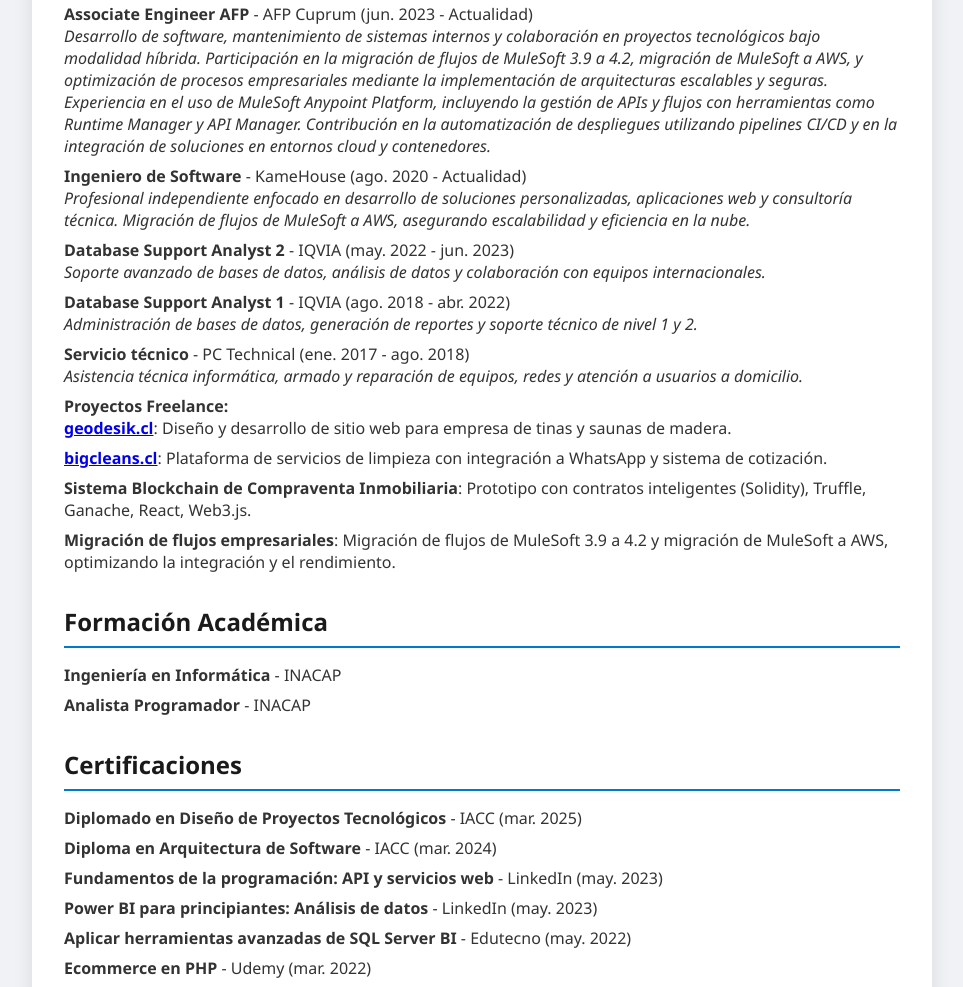
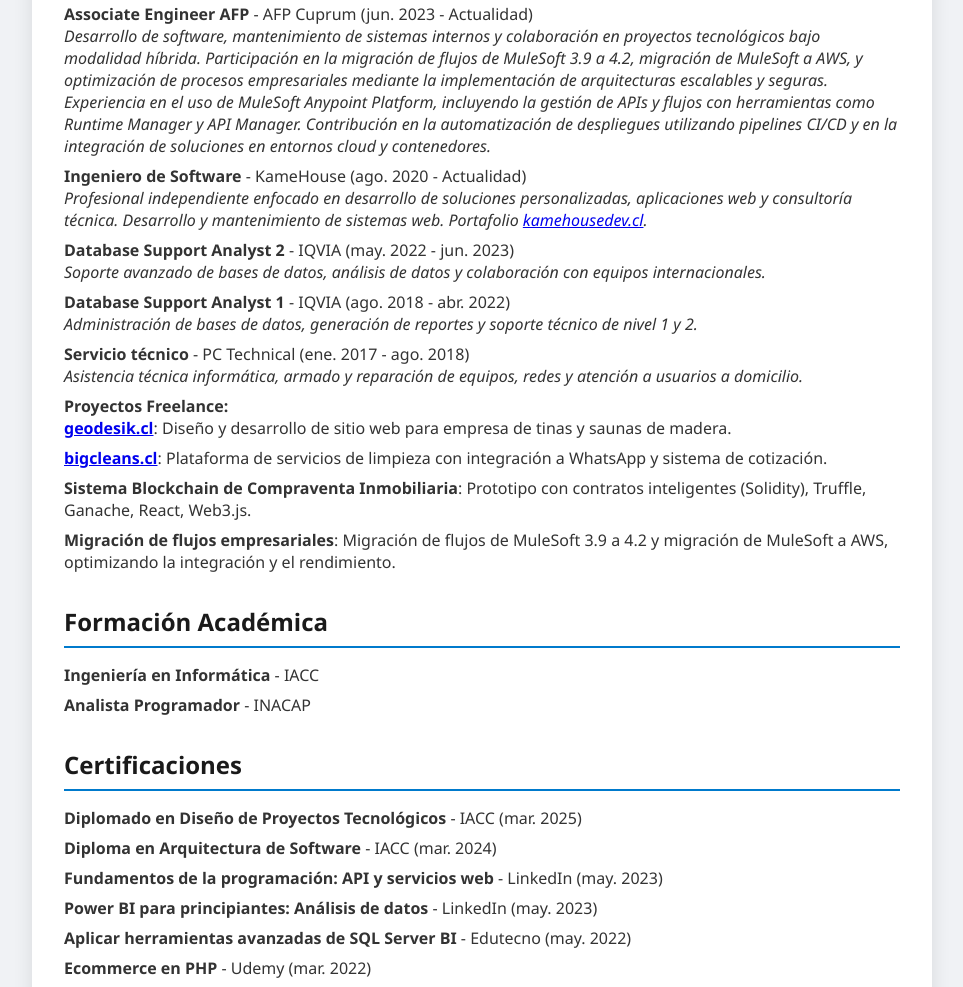
Before and after one commit to Ekzegit/CV_Exequiel_Acevedo, a plain HTML site: page index.html in a window 1280 px wide. Shown: the part 726-1713 px from the top of the page, without its empty margins (158-1121 px from the left). Drawn offline with Linux system fonts and the light colour scheme.

Commit message:
Update index.html

```diff
--- a/index.html
+++ b/index.html
@@ -133,7 +133,7 @@
       <h2>Experiencia</h2>
       <ul>
         <li><strong>Associate Engineer AFP</strong> - AFP Cuprum (jun. 2023 - Actualidad)<br><em>Desarrollo de software, mantenimiento de sistemas internos y colaboración en proyectos tecnológicos bajo modalidad híbrida. Participación en la migración de flujos de MuleSoft 3.9 a 4.2, migración de MuleSoft a AWS, y optimización de procesos empresariales mediante la implementación de arquitecturas escalables y seguras. Experiencia en el uso de MuleSoft Anypoint Platform, incluyendo la gestión de APIs y flujos con herramientas como Runtime Manager y API Manager. Contribución en la automatización de despliegues utilizando pipelines CI/CD y en la integración de soluciones en entornos cloud y contenedores.</em></li>
-        <li><strong>Ingeniero de Software</strong> - KameHouse (ago. 2020 - Actualidad)<br><em>Profesional independiente enfocado en desarrollo de soluciones personalizadas, aplicaciones web y consultoría técnica. Migración de flujos de MuleSoft a AWS, asegurando escalabilidad y eficiencia en la nube.</em></li>
+        <li><strong>Ingeniero de Software</strong> - KameHouse (ago. 2020 - Actualidad)<br><em>Profesional independiente enfocado en desarrollo de soluciones personalizadas, aplicaciones web y consultoría técnica. Desarrollo y mantenimiento de sistemas web. Portafolio <a href="https://kamehousedev.cl" target="_blank">kamehousedev.cl</a>.</em></li>
         <li><strong>Database Support Analyst 2</strong> - IQVIA (may. 2022 - jun. 2023)<br><em>Soporte avanzado de bases de datos, análisis de datos y colaboración con equipos internacionales.</em></li>
         <li><strong>Database Support Analyst 1</strong> - IQVIA (ago. 2018 - abr. 2022)<br><em>Administración de bases de datos, generación de reportes y soporte técnico de nivel 1 y 2.</em></li>
         <li><strong>Servicio técnico</strong> - PC Technical (ene. 2017 - ago. 2018)<br><em>Asistencia técnica informática, armado y reparación de equipos, redes y atención a usuarios a domicilio.</em></li>
@@ -151,7 +151,7 @@
     <div class="section">
       <h2>Formación Académica</h2>
       <ul>
-        <li><strong>Ingeniería en Informática</strong> - INACAP</li>
+        <li><strong>Ingeniería en Informática</strong> - IACC</li>
         <li><strong>Analista Programador</strong> - INACAP</li>
       </ul>
     </div>
```
